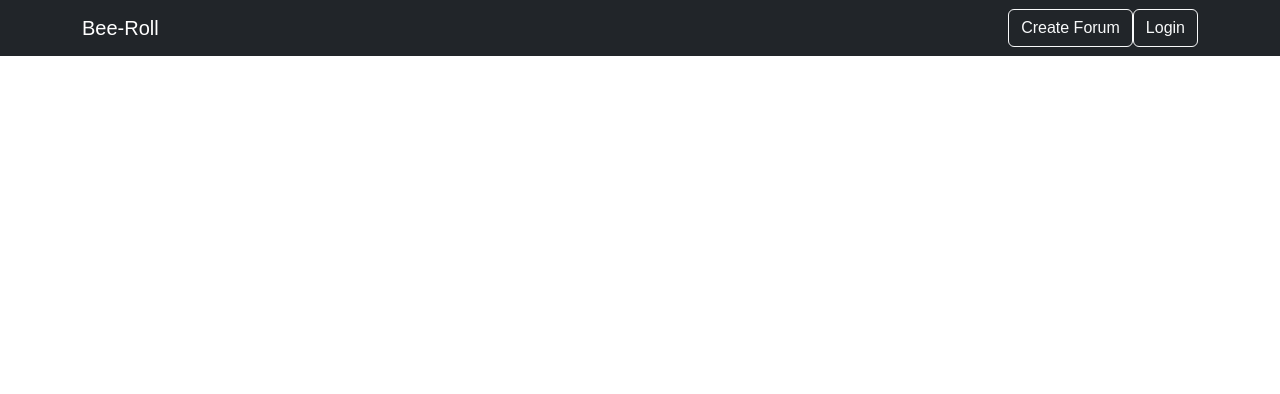
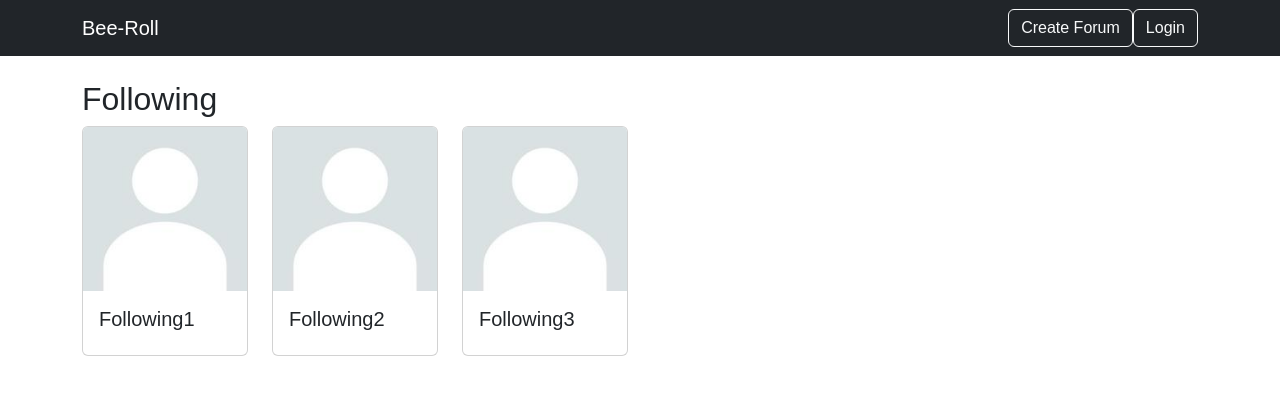
Before and after one commit to deniskilseev/Bee-roll, a React (Create React App) app in the folder frontend/: page /following in a window 1280 px wide. Shown: the top 394 px of the page. Built offline with nearby package versions, Linux system fonts and the light colour scheme.

Commit message:
Add following and followers pages

```diff
--- a/frontend/src/App.js
+++ b/frontend/src/App.js
@@ -7,6 +7,10 @@ import ProfilePage from './Profile';
 import WatchlistPage from './WatchlistPage';
 import CreateForumPage from './CreateForum';
 import ForumPage from './ForumPage';
+import FollowersPage from './FollowersPage';
+import FollowingPage from './FollowingPage';
+
+
 import { useUser } from './UserContext';
 
 const App = () => {
@@ -59,6 +63,8 @@ const App = () => {
           <Route path="/createforum" element={<CreateForumPage onForumCreate={addForum} />}/>
           <Route path="/watchlists" element={<WatchlistPage user={dummyUser} />} />
           <Route path="/f/:forumName" element={<ForumPage forums={forums} />}/>
+          <Route path="/followers" element={<FollowersPage />} />
+          <Route path="/following" element={<FollowingPage />} />
         </Routes>
       </div>
     </Router>
--- /dev/null
+++ b/frontend/src/FollowersPage.js
@@ -0,0 +1,34 @@
+import React from 'react';
+
+const FollowersPage = () => {
+  // Dummy data for followers
+  const dummyFollowers = [
+    { id: 1, username: 'Follower1' },
+    { id: 2, username: 'Follower2' },
+    { id: 3, username: 'Follower3' },
+  ];
+
+  return (
+    <div className="container mt-4">
+      <h2>Followers</h2>
+      <div className="row">
+        {dummyFollowers.map((follower) => (
+          <div key={follower.id} className="col-2 col-sm-2 col-md-2 mb-2">
+            <div className="card">
+              <img
+                src="blank profile pic.jpg"
+                alt={`Profile of ${follower.username}`}
+                className="card-img-top"
+              />
+              <div className="card-body">
+                <h5 className="card-title">{follower.username}</h5>
+              </div>
+            </div>
+          </div>
+        ))}
+      </div>
+    </div>
+  );
+};
+
+export default FollowersPage;
--- /dev/null
+++ b/frontend/src/FollowingPage.js
@@ -0,0 +1,34 @@
+import React from 'react';
+
+const FollowingPage = () => {
+  // Dummy data for following
+  const dummyFollowing = [
+    { id: 1, username: 'Following1' },
+    { id: 2, username: 'Following2' },
+    { id: 3, username: 'Following3' },
+  ];
+
+  return (
+    <div className="container mt-4">
+      <h2>Following</h2>
+      <div className="row">
+        {dummyFollowing.map((following) => (
+          <div key={following.id} className="col-2 col-sm-2 col-md-2 mb-2">
+            <div className="card">
+              <img
+                src="blank profile pic.jpg"
+                alt={`Profile of ${following.username}`}
+                className="card-img-top"
+              />
+              <div className="card-body">
+                <h5 className="card-title">{following.username}</h5>
+              </div>
+            </div>
+          </div>
+        ))}
+      </div>
+    </div>
+  );
+};
+
+export default FollowingPage;
--- a/frontend/src/Profile.js
+++ b/frontend/src/Profile.js
@@ -1,5 +1,5 @@
 import React, { useState } from 'react';
-import { useNavigate } from 'react-router-dom';
+import { useNavigate, Link } from 'react-router-dom';
 import PostList from './components/PostList';
 import 'bootstrap/dist/css/bootstrap.min.css';
 import plusIcon from './assets/edit.png';
@@ -54,6 +54,7 @@ const Profile = ({ user }) => {
     // const file = e.target.files[0];
     // Add logic to handle image change and update editedUser.profilePicture
   };
+
   const handleWatchlistsClick = () => {
     navigate('/watchlists');
   };
@@ -141,12 +142,26 @@ const Profile = ({ user }) => {
             <div className="card-body">
               <div className="row">
                 <div className="col-md-6 text-center">
-                  <h3 className='bio-follow-header'>Followers</h3>
-                  <p className='bio-follows'>{editedUser.followers.length}</p>
+                  <Link
+                      to="/followers"
+                      style={{ cursor: 'pointer', textDecoration: 'none', fontSize: 'inherit' }}
+                    >
+                      <div className='bio-follow-header'>
+                        <h3 style={{ fontSize: 'inherit' }}>Followers</h3>
+                        <p className='bio-follows'>{editedUser.followers.length}</p>
+                      </div>
+                  </Link>
                 </div>
                 <div className="col-md-6 text-center">
-                  <h3 className='bio-follow-header'>Following</h3>
-                  <p className='bio-follows'>{editedUser.following.length}</p>
+                    <Link
+                        to="/following"
+                        style={{ cursor: 'pointer', textDecoration: 'none', fontSize: 'inherit' }}
+                      >
+                        <div className='bio-follow-header'>
+                          <h3 style={{ fontSize: 'inherit' }}>Following</h3>
+                          <p className='bio-follows'>{editedUser.following.length}</p>
+                        </div>
+                    </Link>
                 </div>
               </div>
             </div>
```
